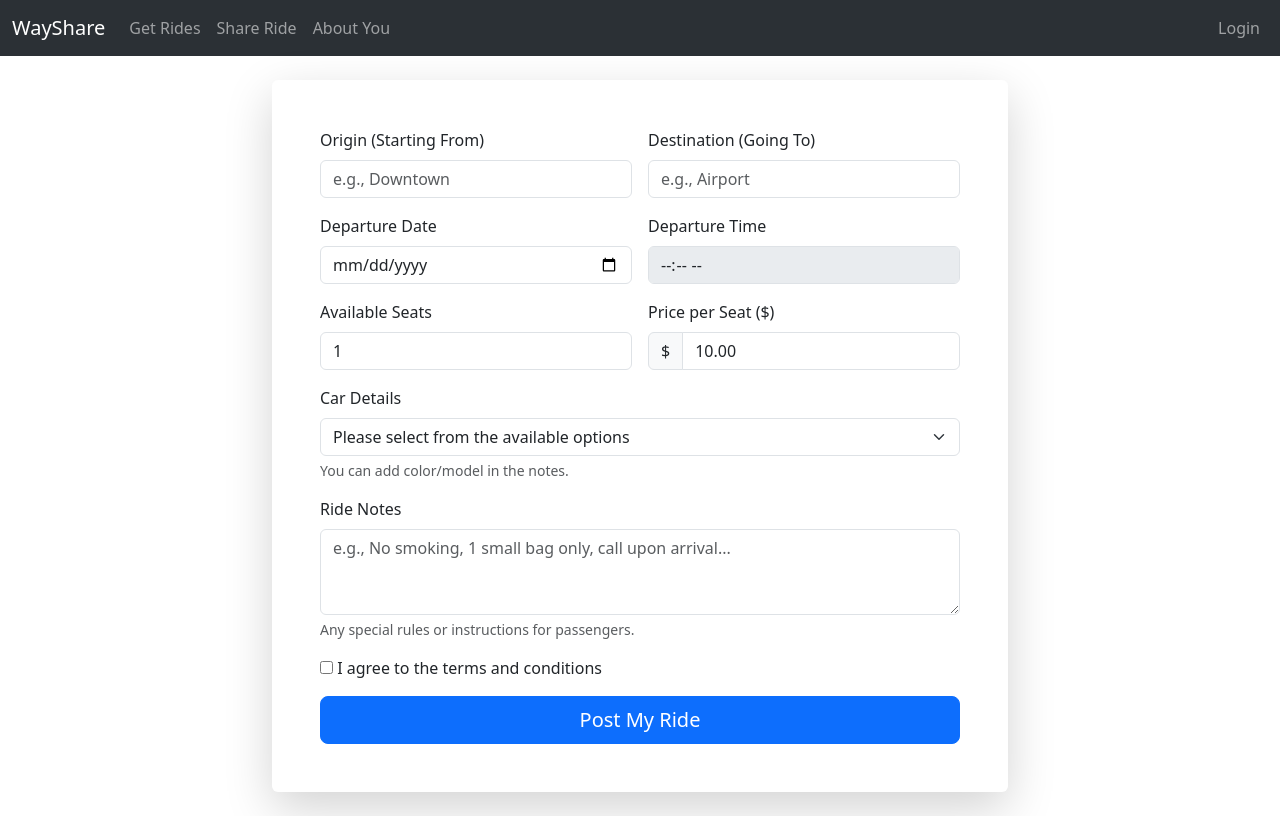
After one commit to Akshaylende/WayShare, a Flask app: template app/templates/newRide.html in a window 1280 px wide. The commit adds this page. Run offline with Flask 3, Linux system fonts and the light colour scheme; the template is opened without the code that fills it, so the values that code supplies are empty.

Commit message:
Creating the UI for posting a ride and handling the date and time logic in js while adding js file in template

```diff
--- a/app/static/main.js
+++ b/app/static/main.js
@@ -0,0 +1,50 @@
+
+
+document.addEventListener("DOMContentLoaded", function () {
+
+    const dateInput = document.getElementById('departure_date');
+    const timeInput = document.getElementById('departure_time');
+
+    let initialToday = new Date();
+    const millisecondsIn530Hours = 5.5 * 60 * 60 * 1000;
+    const currenttime = initialToday.getTime();
+
+    initialToday = new Date(currenttime+millisecondsIn530Hours);
+    // console.log(.toISOString())
+
+    const today = initialToday.toISOString();
+    const val = today.split('T')[0]
+    if (dateInput)
+        dateInput.min = val;
+
+    // console.log(today)
+    let timestring = today.split('T')[1].split(':')
+    const time = `${timestring[0]}:${timestring[1]}`
+    // console.log(dateInput.min);
+    // console.log(time)
+    if(timeInput)
+        timeInput.disabled = true;
+
+
+    function validateTimeForDate() {
+
+        // Get the selected date value
+        const selectedDate = dateInput.value;
+
+        if(timeInput)
+            timeInput.disabled = false;
+
+        if(selectedDate == dateInput.min && timeInput.value < time ){
+            timeInput.value = ""
+            timeInput.min = time
+        }
+
+    }
+
+    // Add the event listener to the date input
+    if(dateInput || timeInput){
+        dateInput.addEventListener('input', validateTimeForDate);
+        timeInput.addEventListener('input', validateTimeForDate);
+    }
+
+});
--- /dev/null
+++ b/app/templates/newRide.html
@@ -0,0 +1,93 @@
+{% extends 'template.html' %}
+{% block content %}
+<main class="flex-shrink-0 py-4">
+    <div class="container">
+        <div class="row justify-content-center">
+            <div class="col-lg-8">
+                <!-- The Form Card -->
+                <div class="card shadow-lg border-0">
+                    <div class="card-body p-4 p-md-5">
+                        <form action="/newride" method="POST">
+
+                            <!-- Origin & Destination -->
+                            <div class="row g-3 mb-3">
+                                <div class="col-md-6">
+                                    <label for="origin" class="form-label">Origin (Starting From)</label>
+                                    <input type="text" class="form-control" id="origin" name="origin"
+                                        placeholder="e.g., Downtown" required>
+                                </div>
+                                <div class="col-md-6">
+                                    <label for="destination" class="form-label">Destination (Going To)</label>
+                                    <input type="text" class="form-control" id="destination" name="destination"
+                                        placeholder="e.g., Airport" required>
+                                </div>
+                            </div>
+
+                            <!-- Date & Time -->
+                            <div class="row g-3 mb-3">
+                                <div class="col-md-6">
+                                    <label for="departure_date" class="form-label">Departure Date</label>
+                                    <input type=date class="form-control" id="departure_date" name="departure_date"
+                                        required>
+                                </div>
+                                <div class="col-md-6">
+                                    <label for="departure_time" class="form-label">Departure Time</label>
+                                    <input type="time" class="form-control" id="departure_time" name="departure_time"
+                                        required>
+                                </div>
+                            </div>
+
+                            <!-- Seats & Price -->
+                            <div class="row g-3 mb-3">
+                                <div class="col-md-6">
+                                    <label for="available_seats" class="form-label">Available Seats</label>
+                                    <input type=number class="form-control" id="available_seats"
+                                        name="available_seats" min="1" value="1" required>
+                                </div>
+                                <div class="col-md-6">
+                                    <label for="price" class="form-label">Price per Seat ($)</label>
+                                    <div class="input-group">
+                                        <span class="input-group-text">$</span>
+                                        <input type=number class="form-control" id="price" name="price" min="0"
+                                            step="0.01" value="10.00" required>
+                                    </div>
+                                </div>
+                            </div>
+
+                            <!-- Car Details (Dropdown) -->
+                            <div class="mb-3">
+                                <label for="car_details" class="form-label">Car Details</label>
+                                <select class="form-select" id="car_details" name="car_details" required>
+                                    <option value="" selected>Please select from the available options</option>
+                                     {% for vehicle in current_user['vehicle_details'] %}
+                                        <option value="{{vehicle}}">{{vehicle}}</option>
+                                    {% endfor %}
+                                </select>
+                                <div class="form-text">You can add color/model in the notes.</div>
+                            </div>
+
+                            <!-- Ride Notes (Textarea) -->
+                            <div class="mb-3">
+                                <label for="ride_notes" class="form-label"> Ride Notes </label>
+                                <textarea type="text" class="form-control" id="ride_notes" name="notes" rows="3"
+                                    placeholder="e.g., No smoking, 1 small bag only, call upon arrival..."></textarea>
+                                <div class="form-text">Any special rules or instructions for passengers.</div>
+                            </div>
+                            <div class="mb-3">
+                                <input type="checkbox" id="terms" name="terms" required>
+                                <label for="terms">I agree to the terms and conditions</label>
+                            </div>
+                            <!-- Submit Button -->
+                            <div classd="d-grid">
+                                <button type="submit" class="btn btn-primary btn-lg w-100">
+                                    Post My Ride
+                                </button>
+                            </div>
+                        </form>
+                    </div>
+                </div>
+            </div>
+        </div>
+    </div>
+</main>
+{% endblock content %}
--- a/app/templates/template.html
+++ b/app/templates/template.html
@@ -28,7 +28,11 @@
                         <a class="nav-link" aria-current="page" href="{{url_for('avail_rides')}}">Get Rides</a>
                     </li>
                     <li class="nav-item">
-                        <a class="nav-link" href="#">Share Ride</a>
+                        {% if current_user.is_authenticated %}
+                            <a class="nav-link" href="{{url_for('share_a_ride')}}">Share Ride</a>
+                        {% else %}
+                            <a class="nav-link" href="{{url_for('signin')}}">Share Ride</a>
+                        {% endif %}
                     </li>
                     <li class="nav-item">
                         <a class="nav-link" href="#">About You</a>
@@ -48,4 +52,5 @@
 
     {% endblock %}
 </body>
+    <script src='../static/main.js'></script>
 </html>
```
